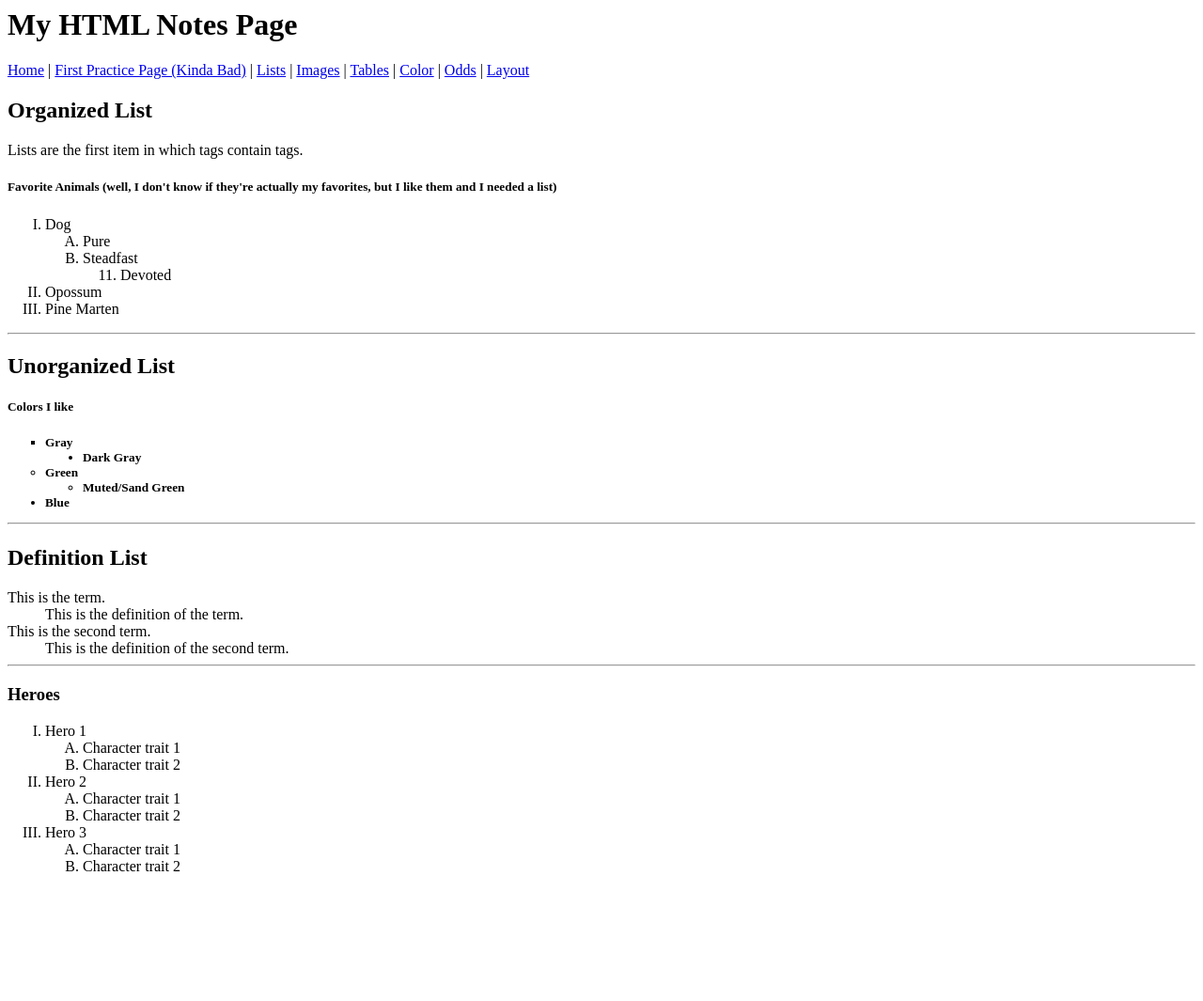
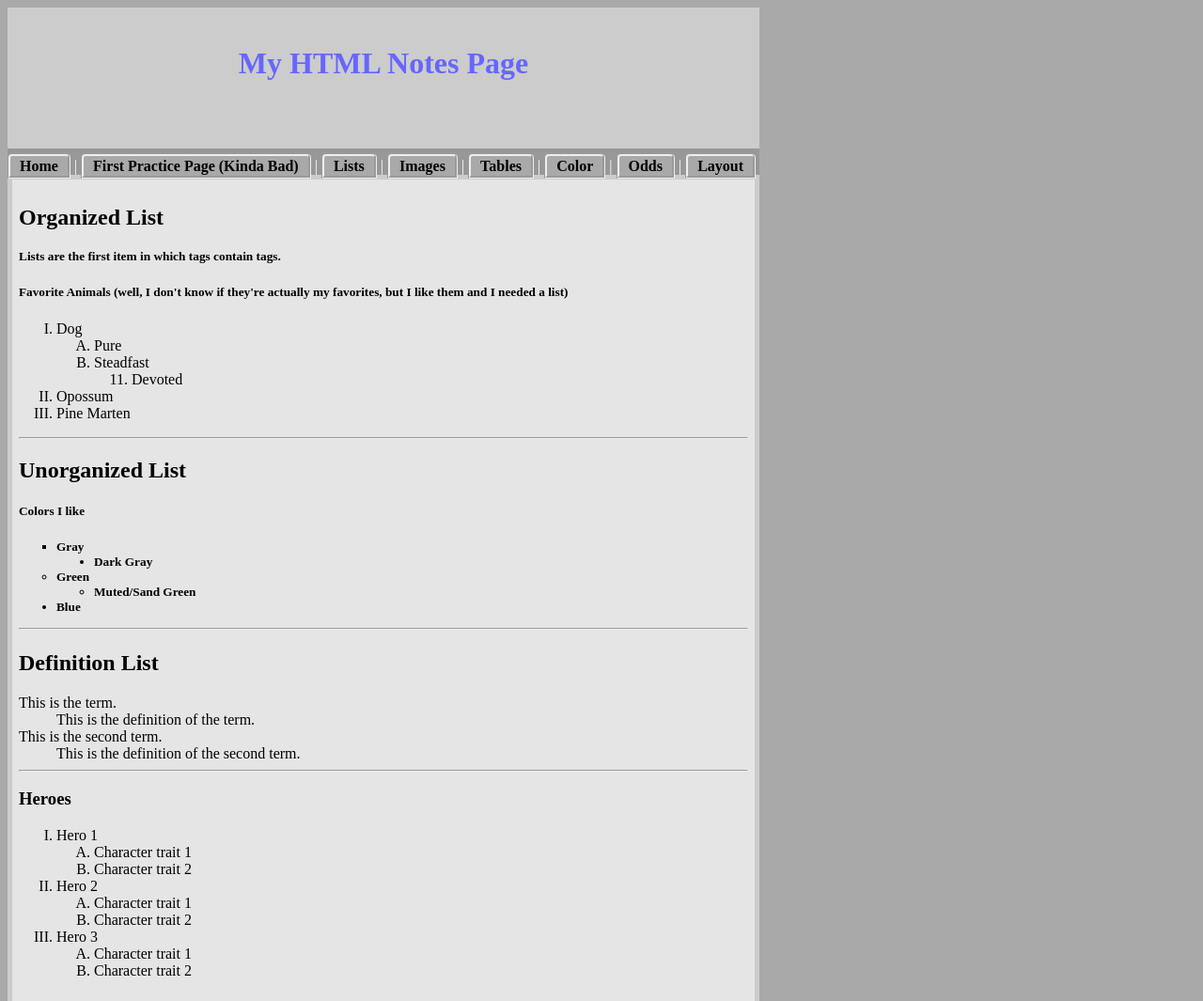
Before and after one commit to jaxonjhutson/htmlNotes, a plain HTML site: page lists.html in a window 1280 px wide. Shown: the top 1065 px of the page at 94% size. Before the commit the page ends 947 px from the top, so only its background shows below. Drawn offline with Linux system fonts and the light colour scheme.

Commit message:
edited stylesheet and added a form

```diff
--- a/lists.html
+++ b/lists.html
@@ -5,6 +5,7 @@
     <body>
         <header>
             <h1>My HTML Notes Page</h1>
+            <link rel="stylesheet" href="style.css">
         </header>
         <nav>
             <div>
--- a/style.css
+++ b/style.css
@@ -1,13 +1,79 @@
+body {
+background-color: darkgrey;
+}
+p {
+        font-size:10pt;
+        font-weight:800
+            }
+header {
+    width: 800px;
+    Height: 130px;
+    Background-color: #ccc;
+    color: #66f;
+    padding-top: 20px;
+    text-align: center;
+    }
+main {
+    width: 790px;
+    padding: 5px;
+    Background-color: #ccc;
+    }
+section{
+    background-color: rgba(255,255,255,0.5);
+    padding: 7;
+    }
 nav {
-    background-color: #333;
+    background-color: rgba(0,0,0,0.1);
     width: 800px;
-    padding-top: 5px;
-    Padding-bottom: 5px;
+    padding-top: 10px;
+    Padding-bottom: 0px;
+    color: white;
+    cursor: default;
+    }
+a {
+    color: black;
+    background-color: darkgrey;
+    padding: 2px 10px 2px 10px;
+    border-radius: 5px 5px 0px 0px;
+    margin: 0px;
+    text-decoration: none;
+    font-weight: 700;
+    border-style: groove;
+    }
+a:hover {
+    color: darkgrey;
+    background-color: white;
+    padding: 2px 10px 2px 10px;
+    border-radius: 5px 5px 0px 0px;
+    margin: 0px;
+    text-decoration: underline;
+    font-weight: 700;
+    transition: 0.25s;
+    border-color:  darkgrey;
+    border-style: groove;
+    }
+a:visited {
+    color: white;
+    background-color: darkgrey;
+    padding: 2px 10px 2px 10px;
+    border-radius: 5px 5px 0px 0px;
+    margin: 0px;
+    text-decoration: none;
+    font-weight: 700;
+    }
+a:active {
+    color: white;
+    background-color: darkgrey;
+    padding: 2px 10px 2px 10px;
+    border-radius: 5px 5px 0px 0px;
+    margin: 0px;
+    text-decoration: none;
+    font-weight: 700;
     }
 
 footer {
-    width:800px;
-    background-color: #000;
+    width: 800px;
+    background-color: #414141;
     color: #fff;
     height: 300px;
     padding-top: 10px;
```
Also changed, not shown: color.html (+1 -0 lines), form.html (added, +21 -0 lines), images.html (+1 -0 lines), layout.html (+1 -0 lines), odds.html (+1 -0 lines), tables.html (+1 -0 lines).
